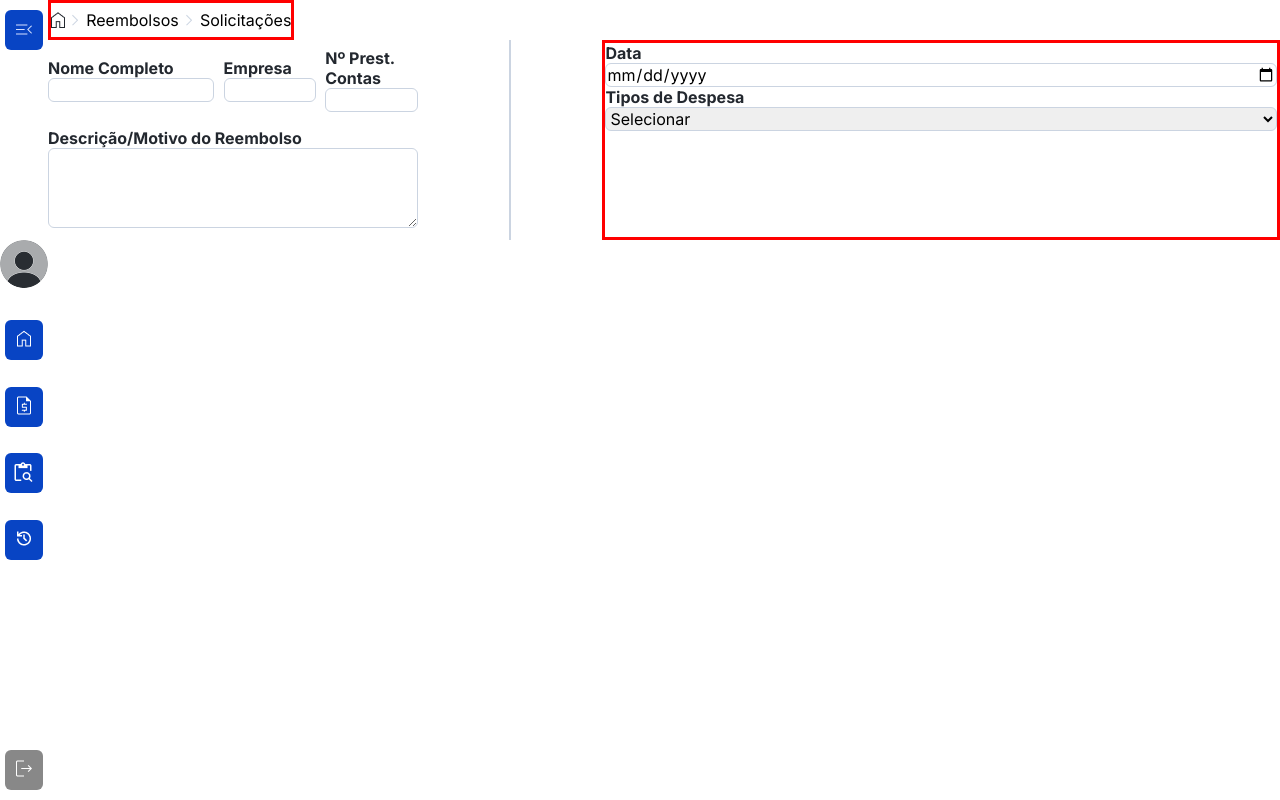
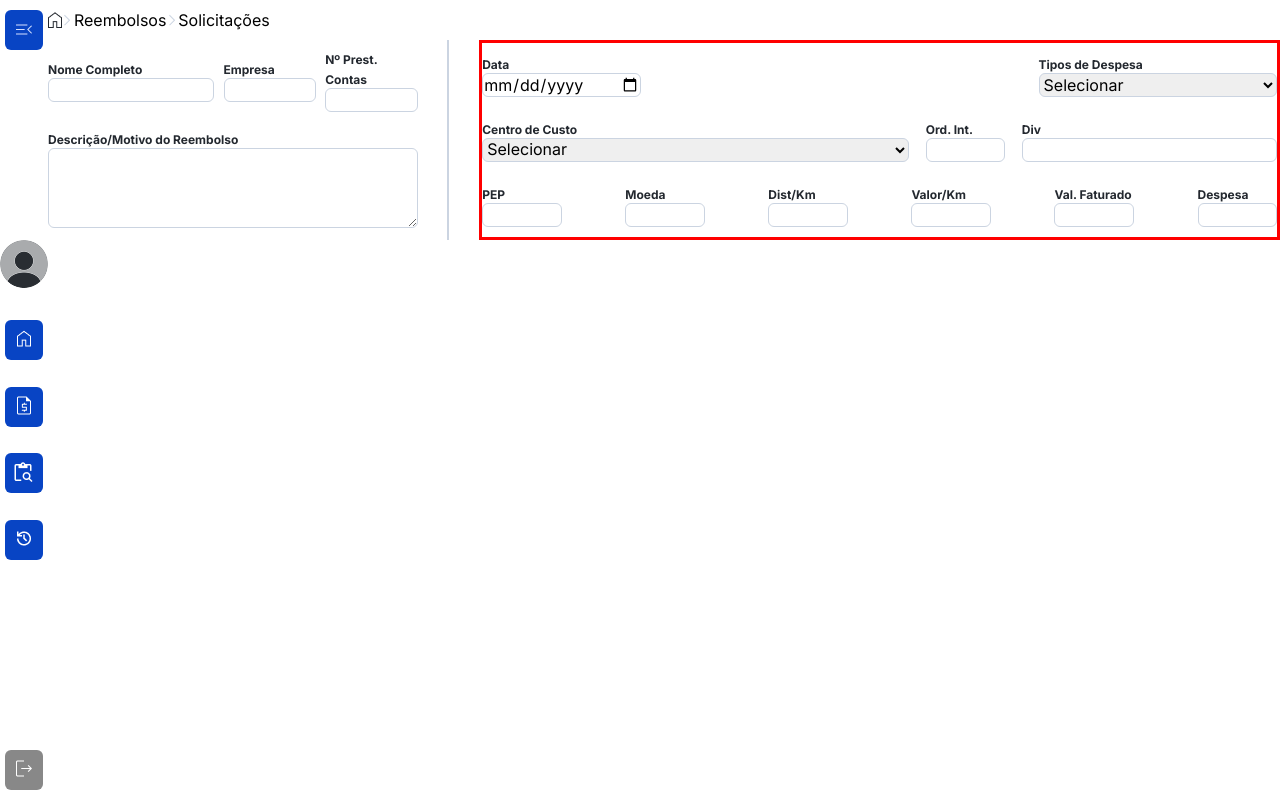
Before and after one commit to FDiniz-1994/sispar, a React (Vite) app: page /solicitacao in a window 1280 px wide. Built offline with nearby package versions, Linux system fonts and the light colour scheme.

Commit message:
ajuste das barras de formulario

```diff
--- a/src/components/Login/login.module.scss
+++ b/src/components/Login/login.module.scss
@@ -51,7 +51,7 @@
       border-radius: 6px;
     }
     a {
-      width: 30%;
+      width: 25%;
       font-family: Inter;
       font-size: 12px;
       text-decoration: none;
--- a/src/components/Reembolsos/Reembolsos.module.scss
+++ b/src/components/Reembolsos/Reembolsos.module.scss
@@ -9,7 +9,7 @@
 }
 
 .headerReembolsos{
-    width: 8vw;
+    width: 10%;
     height: 5vh;
     display: flex;
     justify-content: space-between;
@@ -72,19 +72,19 @@ article{
 }
 
 .NumeroAprovados{
-    background-color: #00bedd;
+    background-color: #e56700;
     border-radius: 6px;
     padding: 6px;
 }
 
 .NumeroAnalises{
-    background-color: #00bedd;
+    background-color: #007a6a;
     border-radius: 6px;
     padding: 6px;
 }
 
 .NumeroReprovados{
-    background-color: #00bedd;
+    background-color: #a60b2f;
     border-radius: 6px;
     padding: 6px;
 }
--- a/src/components/Solicitacao/Solicitacao.jsx
+++ b/src/components/Solicitacao/Solicitacao.jsx
@@ -51,9 +51,54 @@ function Solicitacao(){
                         <option value="">Selecionar</option>
                         <option value="">Alimentação</option>
                         <option value="">Combustível</option>
+                        <option value="">Condução</option>
+                        <option value="">Estacionamento</option>
+                        <option value="">Viagem admin.</option>
+                        <option value="">Viagem operacional</option>
+                        <option value="">Eventos de Representação</option>
                         </select>
                     </div>
-
+                    <div className={styles.inputCusto}>
+                        <label htmlFor="">Centro de Custo</label>
+                        <select name="" id="">
+                        <option value="">Selecionar</option>
+                        <option value="">FIN CONTROLES INTERNOS MTZ</option>
+                        <option value="">FIN VICE-PRESIDENCIA FINANCIAS MTZ</option>
+                        <option value="">FIN CONTABILIDADE MTZ</option>
+                        </select>
+                    </div>
+                    <div className={styles.inputOrdem}>
+                    <label htmlFor="">Ord. Int.</label>
+                    <input type="text" />
+                    </div>
+                    <div className={styles.inputDiv}>
+                    <label htmlFor="">Div</label>
+                    <input type="text" />
+                    </div>
+                    <div className={styles.inputPep}>
+                    <label htmlFor="">PEP</label>
+                    <input type="text" />
+                    </div>
+                    <div className={styles.inputMoeda}>
+                    <label htmlFor="">Moeda</label>
+                    <input type="number" />
+                    </div>
+                    <div className={styles.inputDist}>
+                    <label htmlFor="">Dist/Km</label>
+                    <input type="number" />
+                    </div>
+                    <div className={styles.inputValor}>
+                    <label htmlFor="">Valor/Km</label>
+                    <input type="number" />
+                    </div>
+                    <div className={styles.inputFaturado}>
+                    <label htmlFor="">Val. Faturado</label>
+                    <input type="number" />
+                    </div>
+                    <div className={styles.inputDespesa}>
+                    <label htmlFor="">Despesa</label>
+                    <input type="number" />
+                    </div>
                 </div>
             </form>
 
--- a/src/components/Solicitacao/Solicitacao.module.scss
+++ b/src/components/Solicitacao/Solicitacao.module.scss
@@ -3,8 +3,7 @@
 }
 
 .headerSolicitacao{
-    border: solid red;
-    width: 20%;
+    width: 18%;
     height: 5vh;
     display: flex;
     justify-content: space-between;
@@ -34,7 +33,7 @@ label{
     font-size: 16px;
     color: #23282f;
     font-weight: 700;
-    font-size: 1rem;
+    font-size: 0.75rem;
 }
 textarea{
     height: 10vh;
@@ -70,3 +69,40 @@ textarea{
     height:25vh;
 
 }
+.grupo2{
+    width: 65%;
+    display: flex;
+    flex-wrap: wrap;
+    align-items: center;
+    justify-content: space-between;
+}
+.inputData{
+    width: 20%;
+}
+.inputDespesas{
+    width: 30%;
+}
+.inputCustos{
+    width:55%;
+}
+.inputOrdem{
+    width:10%
+}
+.inputPep{
+    width:10%;
+}
+.inputMoeda{
+    width: 10%;
+}
+.inputDist{
+    width:10%;
+}
+.inputValor{
+    width:10%;
+}
+.inputFaturado{
+    width:10%;
+}
+.inputDespesa{
+    width:10%;
+}
```
